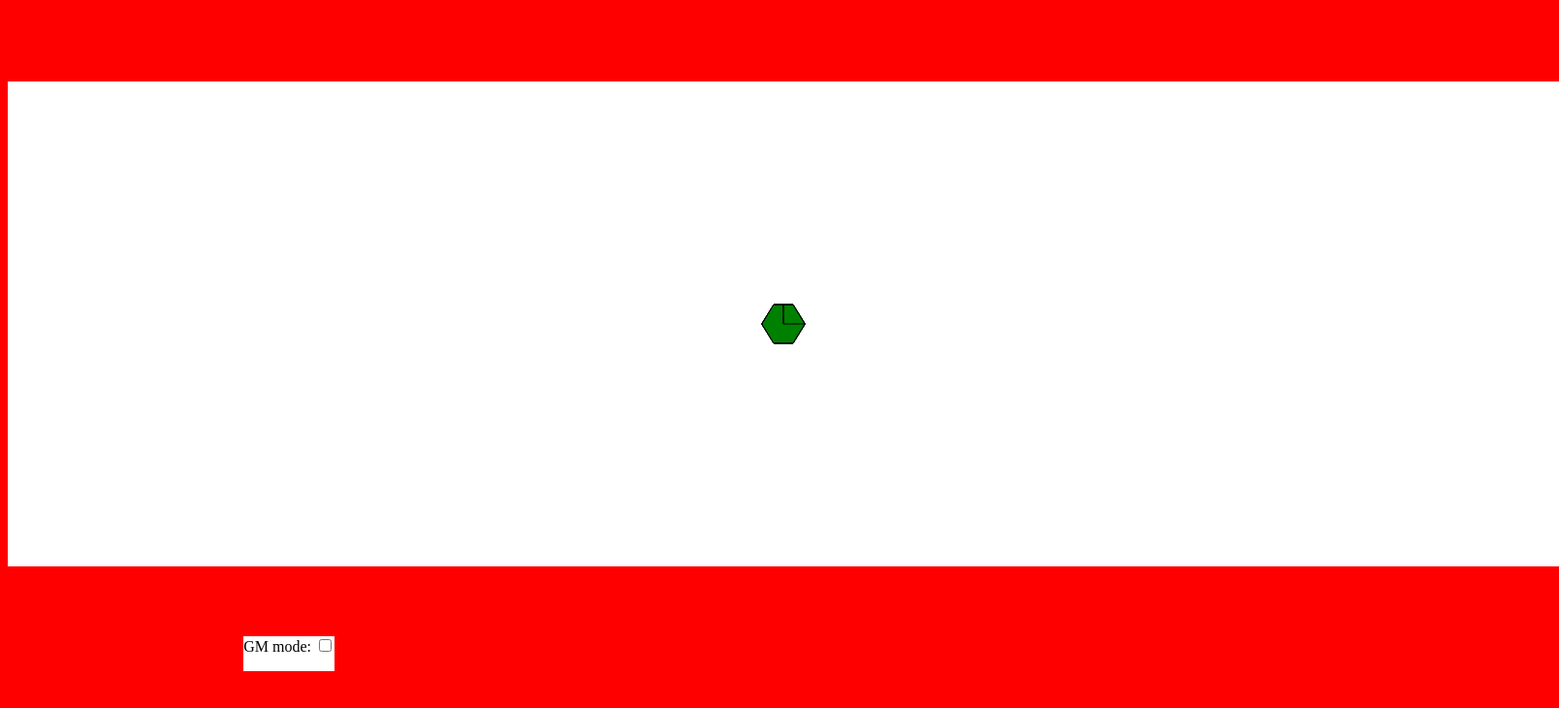
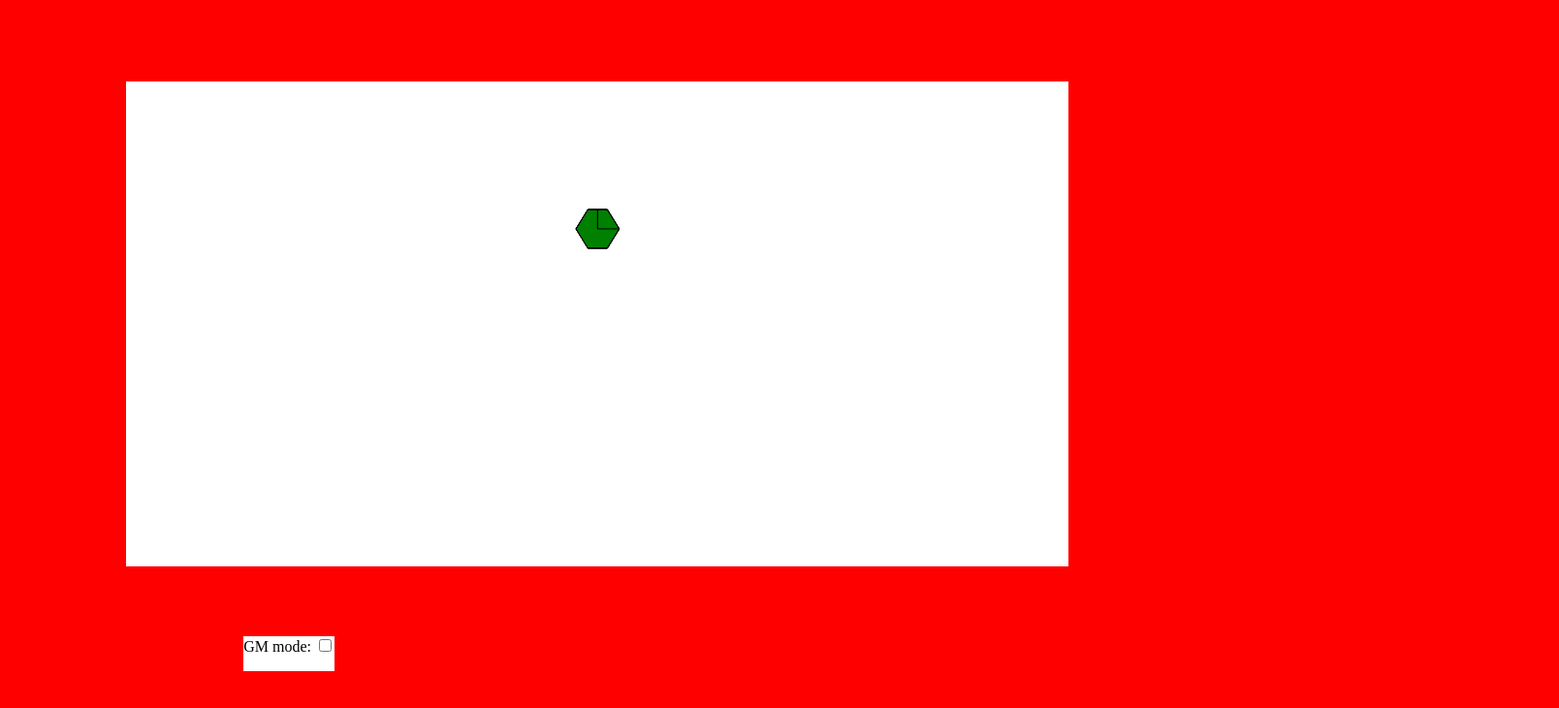
Before and after one commit to ryancole38/RPGMap, a plain HTML site: page index.html in a window 1280 px wide. Shown: the whole page at 97% size, 1608 px wide, since content can reach past the window. Drawn offline with Linux system fonts and the light colour scheme.

Commit message:
fixed relative size issue

```diff
--- a/scripts.js
+++ b/scripts.js
@@ -16,6 +16,9 @@ class GameBoard {
         this.context = canvas.getContext('2d');
         this.xCenter = canvas.getBoundingClientRect().width / 2;
         this.yCenter = canvas.getBoundingClientRect().height / 2;
+
+        canvas.width = canvas.getBoundingClientRect().width; //this needs to be here because it has two widths.  you need to sync them
+        canvas.height = canvas.getBoundingClientRect().height;
 
         this.showUnsetTiles = false;
 
--- a/styles.css
+++ b/styles.css
@@ -12,7 +12,7 @@ body{
     margin-right: auto;
     left: 0;
     right: 0;
-    width: 1600px;
+    width: 80%;
     top: 10%;
     background-color: white;
 }
```
